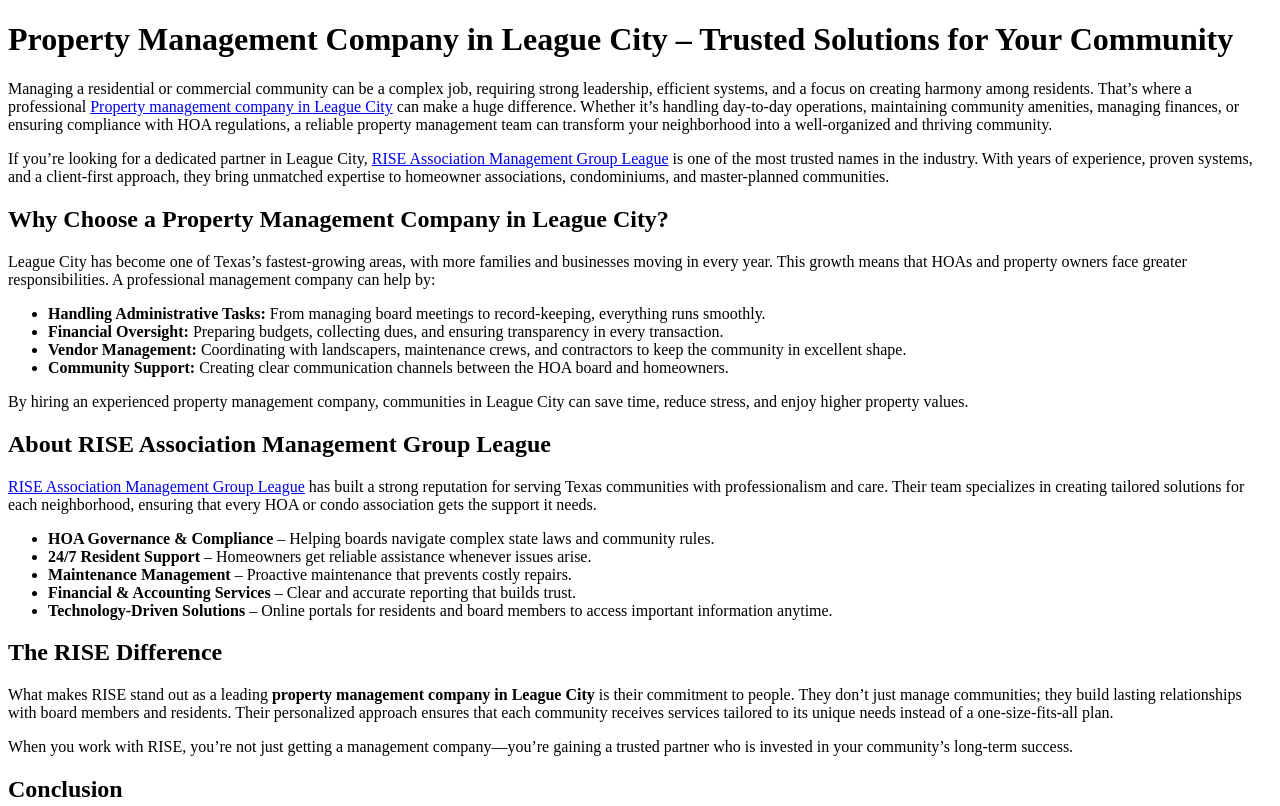
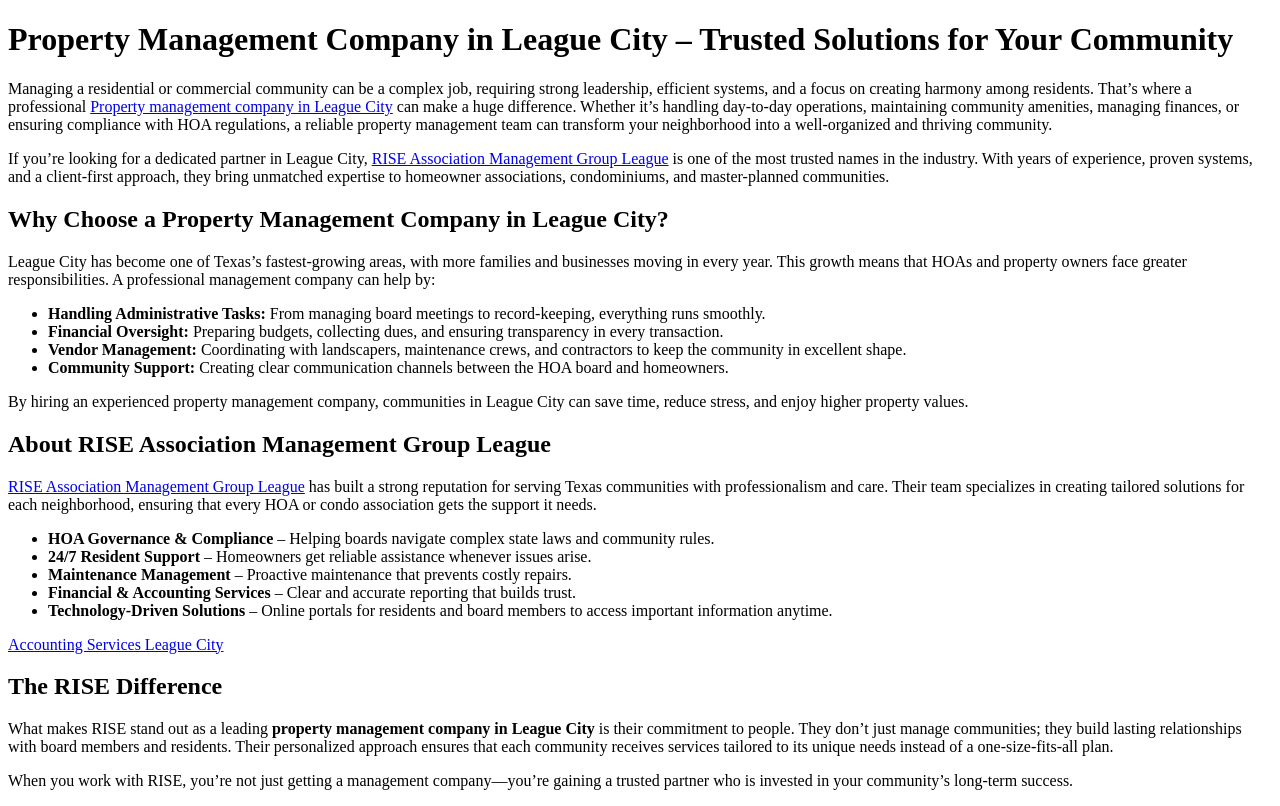
Before and after one commit to williammoris9/Property-Management-Company-in-League-City, a plain HTML site: page index.html in a window 1280 px wide. Shown: the top 806 px of the page. Drawn offline with Linux system fonts and the light colour scheme.

Commit message:
Update index.html

```diff
--- a/index.html
+++ b/index.html
@@ -45,6 +45,7 @@
       <li><strong>Financial & Accounting Services</strong> – Clear and accurate reporting that builds trust.</li>
       <li><strong>Technology-Driven Solutions</strong> – Online portals for residents and board members to access important information anytime.</li>
     </ul>
+<a href="https://accountingservicesleaguecity.pages.dev/" target="_blank">Accounting Services League City</a>
 
     <h2>The RISE Difference</h2>
     <p>What makes RISE stand out as a leading <strong>property management company in League City</strong> is their commitment to people. They don’t just manage communities; they build lasting relationships with board members and residents. Their personalized approach ensures that each community receives services tailored to its unique needs instead of a one-size-fits-all plan.</p>
```
